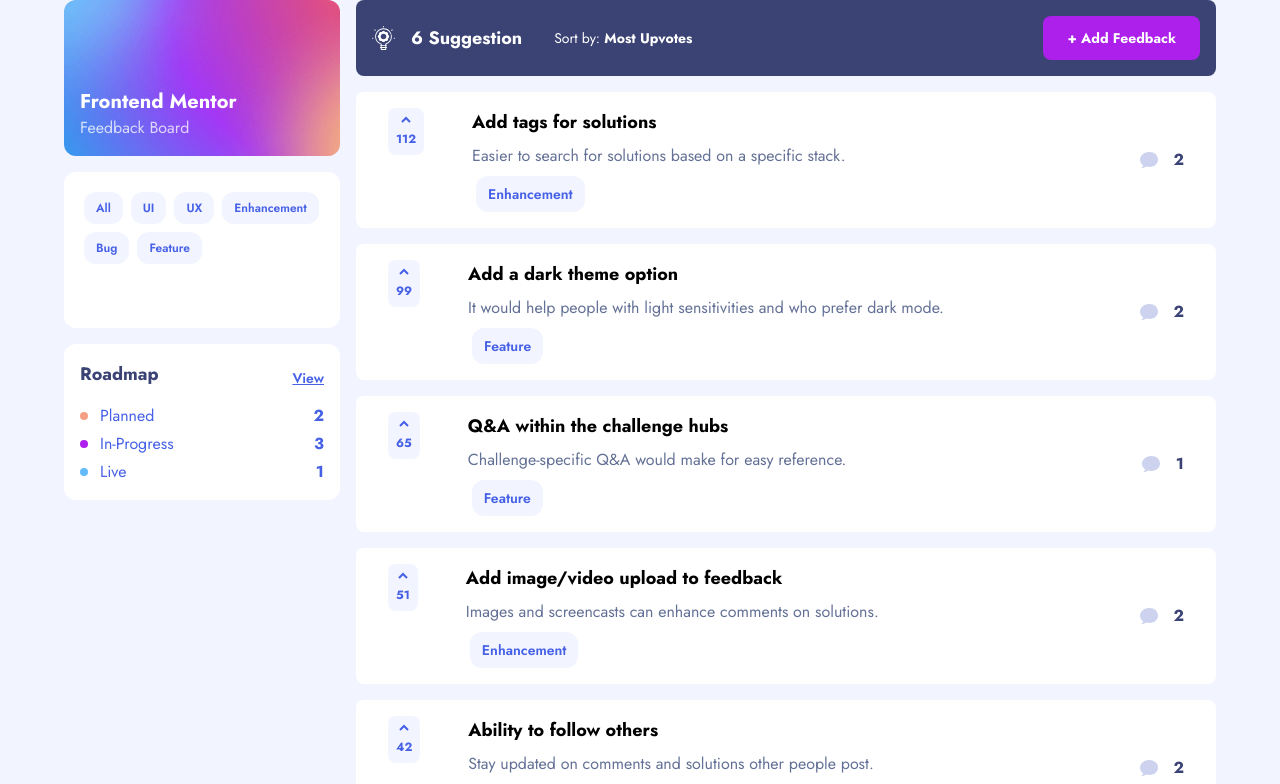
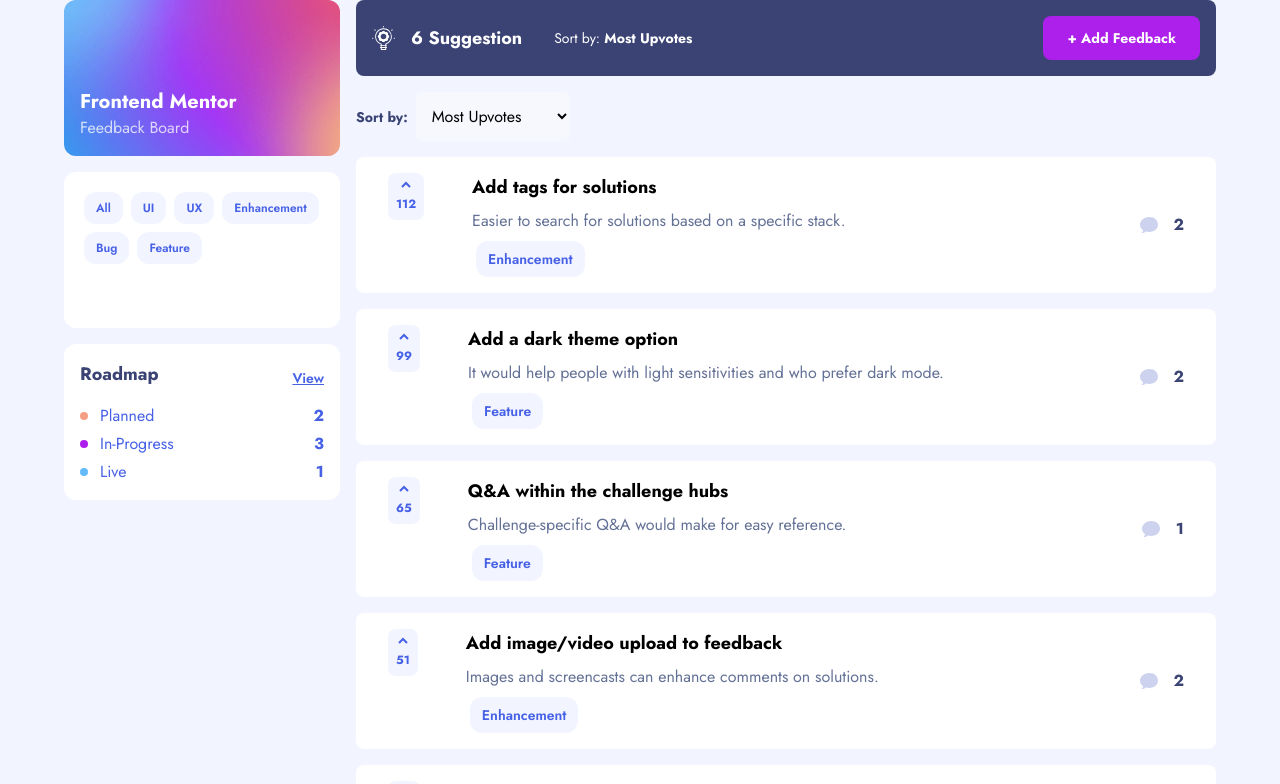
Before and after one commit to dziabak/product-feedback-app, a React (Vite) app: page / in a window 1280 px wide. Shown: the top 784 px of the page. Built offline with nearby package versions, Linux system fonts and the light colour scheme.

Commit message:
Implemented first iteration of sorting functionality for 'Suggestions' page Added new types to support new features

```diff
--- a/src/components/suggestions/SuggestionsGrid.tsx
+++ b/src/components/suggestions/SuggestionsGrid.tsx
@@ -1,6 +1,8 @@
 // EXTERNAL IMPORTS
+import { useState } from "react";
 import { useQuery } from "@tanstack/react-query";
 // INTERNAL IMPORTS
+import { SingleProductRequestsData } from "../../types/types";
 import { fetchOnlySuggestionsData } from "../../lib/http";
 import FeedbackTile from "../feeedback-tile/FeedbackTile";
 import LoadingSpinner from "../ui/LoadingSpinner";
@@ -8,6 +10,8 @@ import ErrorBlock from "../ui/ErrorBlock";
 
 const SuggestionsGrid = () => {
 	let content!: JSX.Element | JSX.Element[];
+
+	const [sortingOption, setSortingOption] = useState("");
 
 	const { data, isFetching, isError } = useQuery({
 		queryKey: ["feedback"],
@@ -28,8 +32,59 @@ const SuggestionsGrid = () => {
 	}
 
 	if (data) {
-		// console.log(data.productRequests);
-		content = data.map((feedback) => (
+		let sortingFunction: (
+			a: SingleProductRequestsData,
+			b: SingleProductRequestsData
+		) => number;
+
+		switch (sortingOption) {
+			case "most-upvotes":
+				sortingFunction = (
+					a: SingleProductRequestsData,
+					b: SingleProductRequestsData
+				) => b.upvotes - a.upvotes;
+				break;
+			case "least-upvotes":
+				sortingFunction = (
+					a: SingleProductRequestsData,
+					b: SingleProductRequestsData
+				) => a.upvotes - b.upvotes;
+				break;
+			case "most-comments":
+				sortingFunction = (
+					a: SingleProductRequestsData,
+					b: SingleProductRequestsData
+				) => b.comments?.length - a.comments?.length;
+				break;
+			case "least-comments":
+				sortingFunction = (
+					a: SingleProductRequestsData,
+					b: SingleProductRequestsData
+				) => {
+					const aCommentsLength = a.comments ? a.comments.length : undefined;
+					const bCommentsLength = b.comments ? b.comments.length : undefined;
+
+					if (aCommentsLength === undefined && bCommentsLength === undefined) {
+						return 0;
+					} else if (aCommentsLength === undefined) {
+						return -1;
+					} else if (bCommentsLength === undefined) {
+						return 1;
+					}
+
+					return aCommentsLength - bCommentsLength;
+				};
+				break;
+			default:
+				sortingFunction = (
+					_a: SingleProductRequestsData,
+					_b: SingleProductRequestsData
+				) => 0; // Default to no change in order
+		}
+
+		const sortedData = [...data].sort(sortingFunction);
+
+		content = sortedData.map((feedback) => (
 			<FeedbackTile
 				key={feedback.id}
 				category={feedback.category}
@@ -41,7 +96,34 @@ const SuggestionsGrid = () => {
 		));
 	}
 
-	return <div className="space-y-4">{content}</div>;
+	const handleSortingForm: React.FormEventHandler<HTMLFormElement> = (e) => {
+		const selectedSortingOption = (e.target as HTMLSelectElement).value;
+		setSortingOption(selectedSortingOption);
+	};
+
+	let sort = (
+		<form onChange={handleSortingForm} className="flex items-center space-x-2">
+			<label htmlFor="category">
+				<p className="text-sm font-bold text-c-dark-blue">Sort by:</p>
+			</label>
+			<select
+				name="category"
+				id="category"
+				className="p-3 rounded-md bg-c-light-gray">
+				<option value="most-upvotes">Most Upvotes</option>
+				<option value="least-upvotes">Least Upvotes</option>
+				<option value="most-comments">Most Comments</option>
+				<option value="least-comments">Least Comments</option>
+			</select>
+		</form>
+	);
+
+	return (
+		<div className="space-y-4">
+			{sort}
+			{content}
+		</div>
+	);
 };
 
 export default SuggestionsGrid;
--- a/src/types/types.ts
+++ b/src/types/types.ts
@@ -19,3 +19,24 @@ export type FeedbackData = {
 	}[];
 	currentUser: { image: string; name: string; username: string };
 };
+
+export type ProductRequestsData = {
+	id: number;
+	title: string;
+	category: string;
+	upvotes: number;
+	status: string;
+	description: string;
+	comments: {
+		id: number;
+		content: string;
+		user: { image: string; name: string; username: string };
+		replies?: {
+			content: string;
+			replyingTo: string;
+			user: { image: string; name: string; username: string };
+		}[];
+	}[];
+}[];
+
+export type SingleProductRequestsData = ProductRequestsData[number];
```
